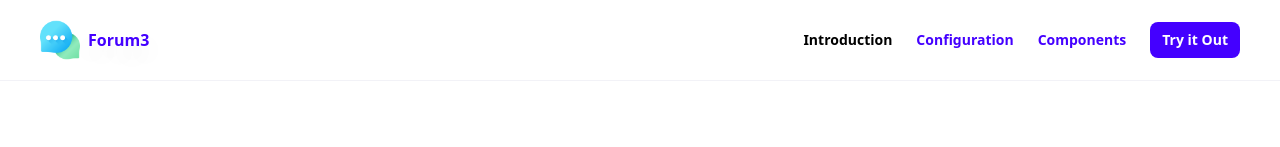
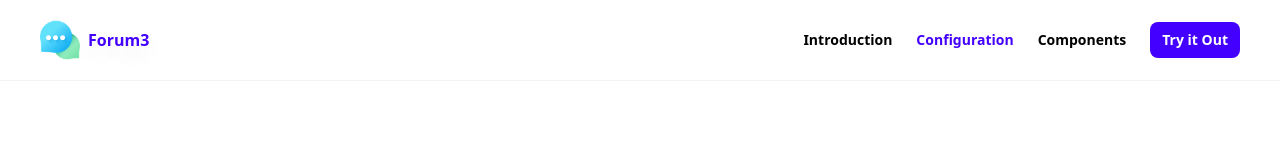
Before and after one commit to pybash1/forum3, a React (Create React App) app: page /configuration in a window 1280 px wide. Shown: the top 147 px of the page. Built offline with nearby package versions, Linux system fonts and the light colour scheme; what @orbisclub/orbis-sdk would draw is missing.

Commit message:
fix: fixed bug where configuration and components both were highlighted in configuration page

```diff
--- a/src/components/Navbar.tsx
+++ b/src/components/Navbar.tsx
@@ -47,7 +47,7 @@ export default function Navbar({
         <a
           href="/components"
           style={{
-            color: !landing && current === "/configuration" ? "#4400FF" : "",
+            color: !landing && current === "/components" ? "#4400FF" : "",
           }}
           className={
             !landing
```
